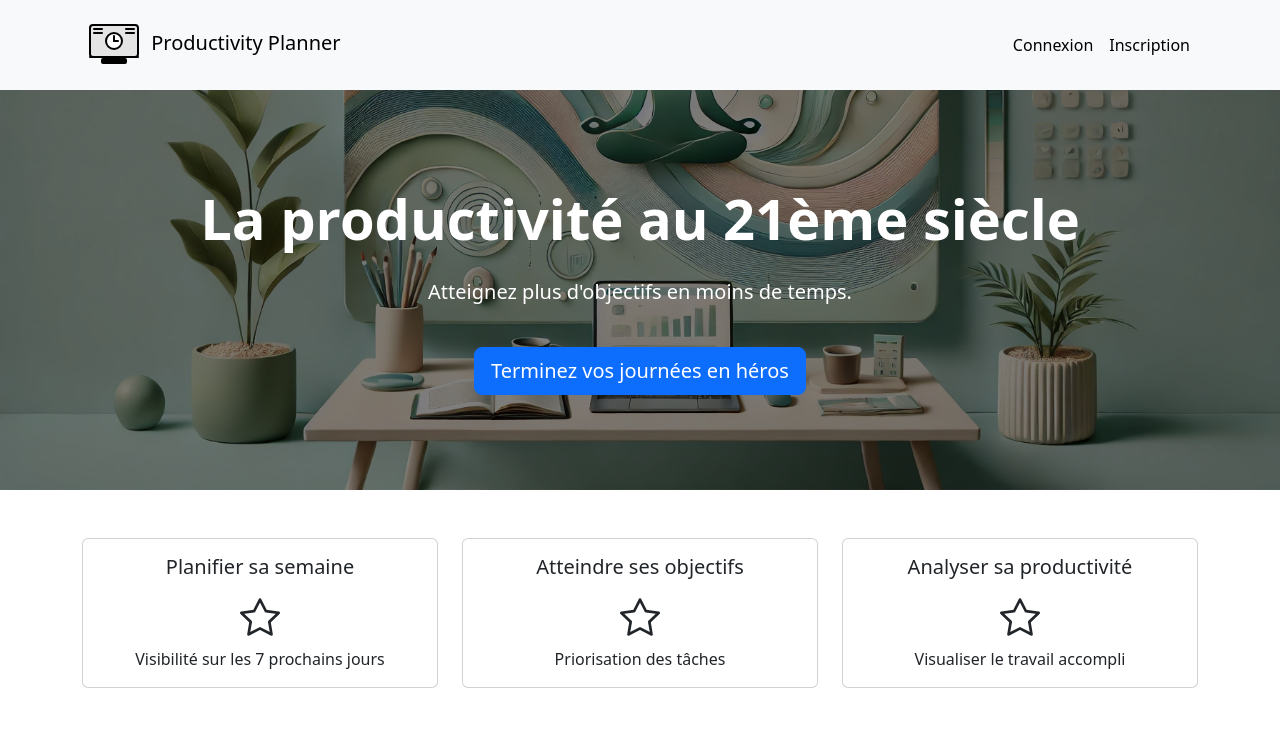
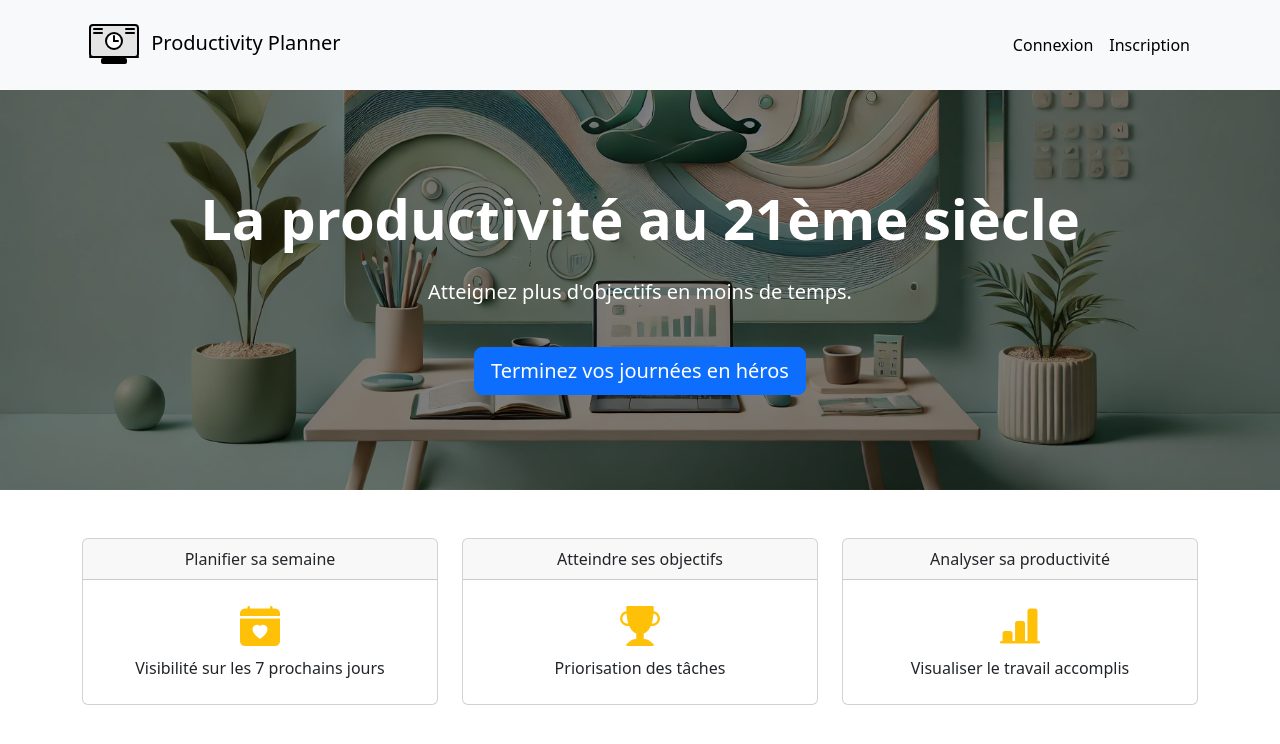
Before and after one commit to aurelien-gallea/productivity-planner, an Angular app: page / in a window 1280 px wide. Shown: the top 744 px of the page. Built offline with nearby package versions, Linux system fonts and the light colour scheme.

Commit message:
feat(home-features): use data from parent component

```diff
--- a/src/app/visitor/home/home.page.component.ts
+++ b/src/app/visitor/home/home.page.component.ts
@@ -11,17 +11,17 @@ export class HomePageComponent {
   featureCardList = signal([
     {
       name: 'Planifier sa semaine',
-      icon: 'calendar',
+      icon: 'calendar-heart-fill',
       description: 'Visibilité sur les 7 prochains jours',
     },
     {
       name: 'Atteindre ses objectifs',
-      icon: 'Description 2',
+      icon: 'trophy-fill',
       description: 'Priorisation des tâches',
     },
     {
       name: 'Analyser sa productivité',
-      icon: 'Description 3',
+      icon: 'bar-chart-line-fill',
       description: 'Visualiser le travail accomplis',
     },
   ]);
--- a/src/app/visitor/home/homepage-feature-card-list/homepage-feature-card-list.dumb.component.html
+++ b/src/app/visitor/home/homepage-feature-card-list/homepage-feature-card-list.dumb.component.html
@@ -1,31 +1,17 @@
 <div class="container text-center mt-5">
   <div class="row">
+    @for(feature of featureCardList(); track feature.name) {
     <div class="col-md-4">
       <div class="card">
+        <div class="card-header">
+          {{ feature.name }}
+        </div>
         <div class="card-body">
-          <h5 class="card-title">Planifier sa semaine</h5>
-          <i class="bi bi-star fs-1"></i>
-          <p class="card-text">Visibilité sur les 7 prochains jours</p>
+          <i class="bi fs-1 text-warning" [ngClass]="'bi-' + feature.icon"></i>
+          <p class="card-title">{{ feature.description }}</p>
         </div>
       </div>
     </div>
-    <div class="col-md-4">
-      <div class="card">
-        <div class="card-body">
-          <h5 class="card-title">Atteindre ses objectifs</h5>
-          <i class="bi bi-star fs-1"></i>
-          <p class="card-text">Priorisation des tâches</p>
-        </div>
-      </div>
+    }
     </div>
-    <div class="col-md-4">
-      <div class="card">
-        <div class="card-body">
-          <h5 class="card-title">Analyser sa productivité</h5>
-          <i class="bi bi-star fs-1"></i>
-          <p class="card-text">Visualiser le travail accompli</p>
-        </div>
-      </div>
-    </div>
-  </div>
 </div>
--- a/src/app/visitor/home/homepage-feature-card-list/homepage-feature-card-list.dumb.component.ts
+++ b/src/app/visitor/home/homepage-feature-card-list/homepage-feature-card-list.dumb.component.ts
@@ -1,10 +1,11 @@
 import { ChangeDetectionStrategy, Component, input } from '@angular/core';
 import { FeatureCardList } from './homepage-feature-card-list.interface';
+import { NgClass } from '@angular/common';
 
 @Component({
   selector: 'app-homepage-feature-card-list',
   standalone: true,
-  imports: [],
+  imports: [NgClass],
   templateUrl: './homepage-feature-card-list.dumb.component.html',
   styleUrl: './homepage-feature-card-list.dumb.component.scss',
   changeDetection: ChangeDetectionStrategy.OnPush,
```
